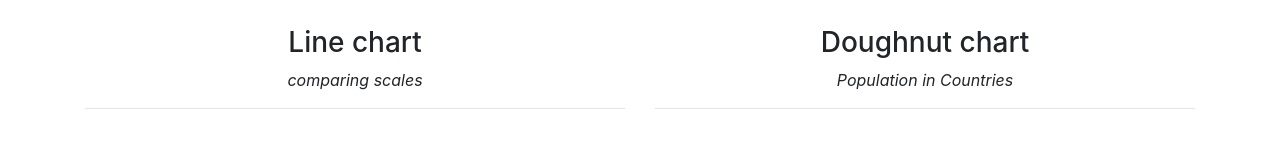
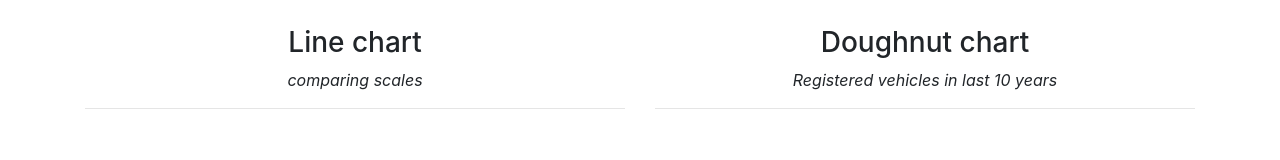
Before and after one commit to rajeshekula/HANSA_TASK.github.io, a plain HTML site: page index.html in a window 1280 px wide. Shown: the part 392-552 px from the top of the page. Drawn offline with Linux system fonts and the light colour scheme; no server answers.

Commit message:
UI Changes

```diff
--- a/index.html
+++ b/index.html
@@ -79,7 +79,7 @@
             <div ng-controller="DoughnutCtrl">
               <p>
                 <h3>Doughnut chart</h3>
-                <i>Population in Countries</i>
+                <i>Registered vehicles in last 10 years</i>
               </p>
               <hr>
               <canvas id="doughnut" class="chart chart-doughnut" chart-data="data" chart-labels="labels">
```
